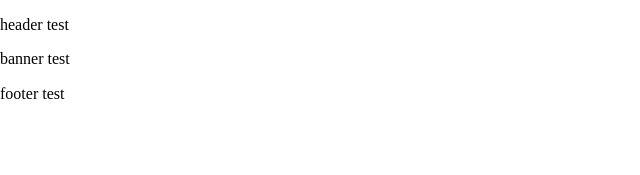
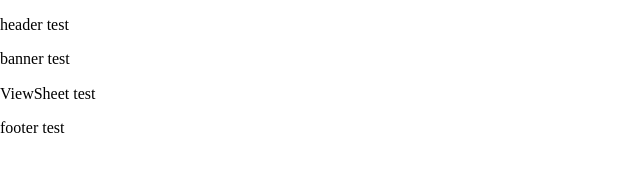
Before and after one commit to thegwanj/SA-character-gen, a React (Create React App) app in the folder client/: page /ViewSheet in a window 1280 px wide. Shown: the top 175 px of the page, without its empty margins (0-640 px from the left). Built offline with nearby package versions, Linux system fonts and the light colour scheme.

Commit message:
Creating and adding a ViewSheet page to the app

```diff
--- a/client/src/App.js
+++ b/client/src/App.js
@@ -5,6 +5,7 @@ import { BrowserRouter as Router, Routes, Route } from 'react-router-dom';
 // Import pages
 import CreateCharacter from './pages/CreateCharacter';
 import HomePage from './pages/HomePage';
+import ViewSheet from './pages/ViewSheet';
 
 // Import components
 import Banner from './components/Banner';
@@ -29,6 +30,10 @@ function App() {
                     path="/"
                     element={<HomePage/>}
                 />
+                <Route
+                    path="/ViewSheet"
+                    element={<ViewSheet/>}
+                />
             </Routes>
 
             <Footer />
--- /dev/null
+++ b/client/src/pages/ViewSheet.js
@@ -0,0 +1,11 @@
+import React from "react";
+
+const ViewSheet = () => {
+    return (
+        <div>
+            <p>ViewSheet test</p>
+        </div>
+    );
+}
+
+export default ViewSheet;
```
